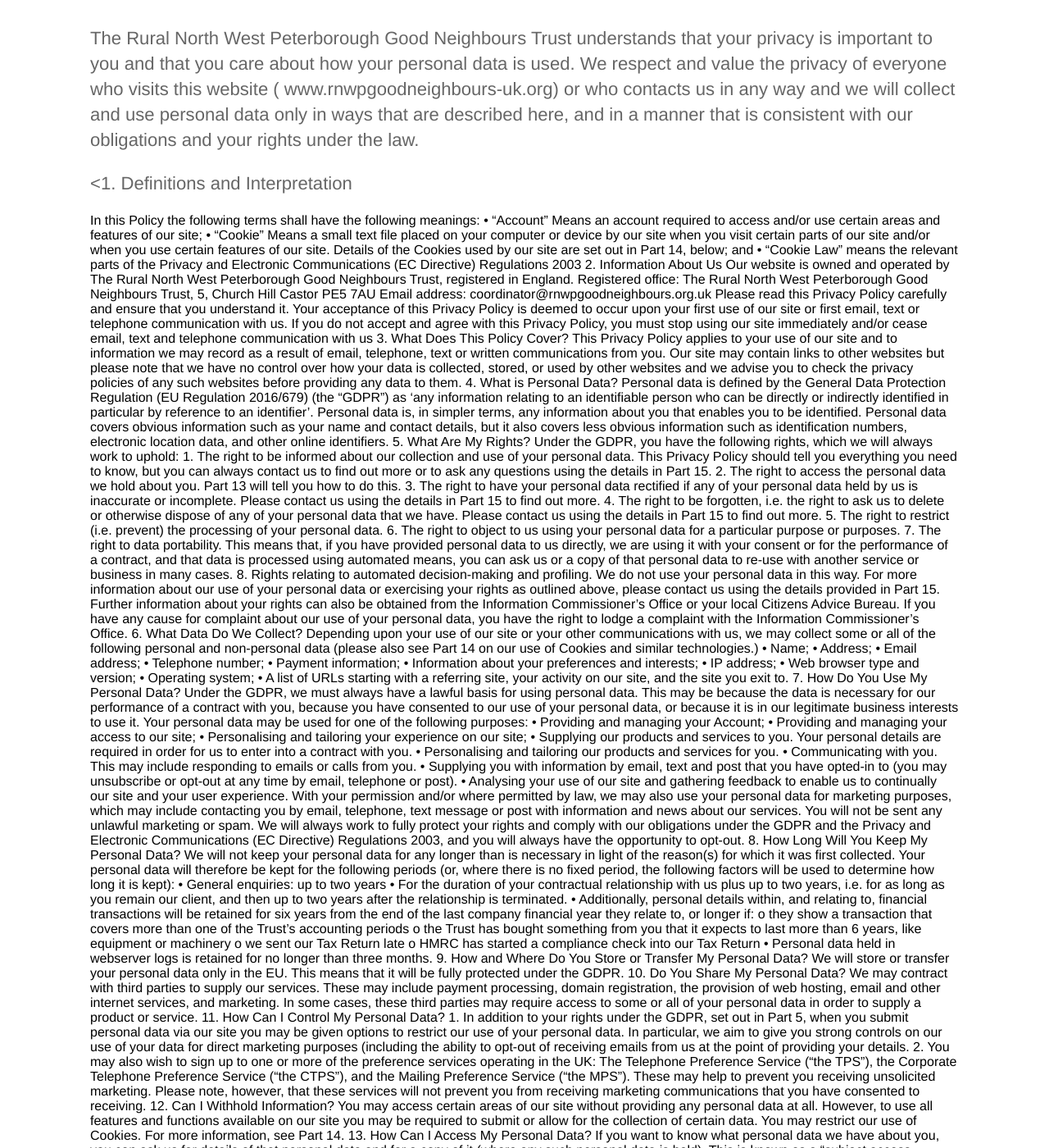
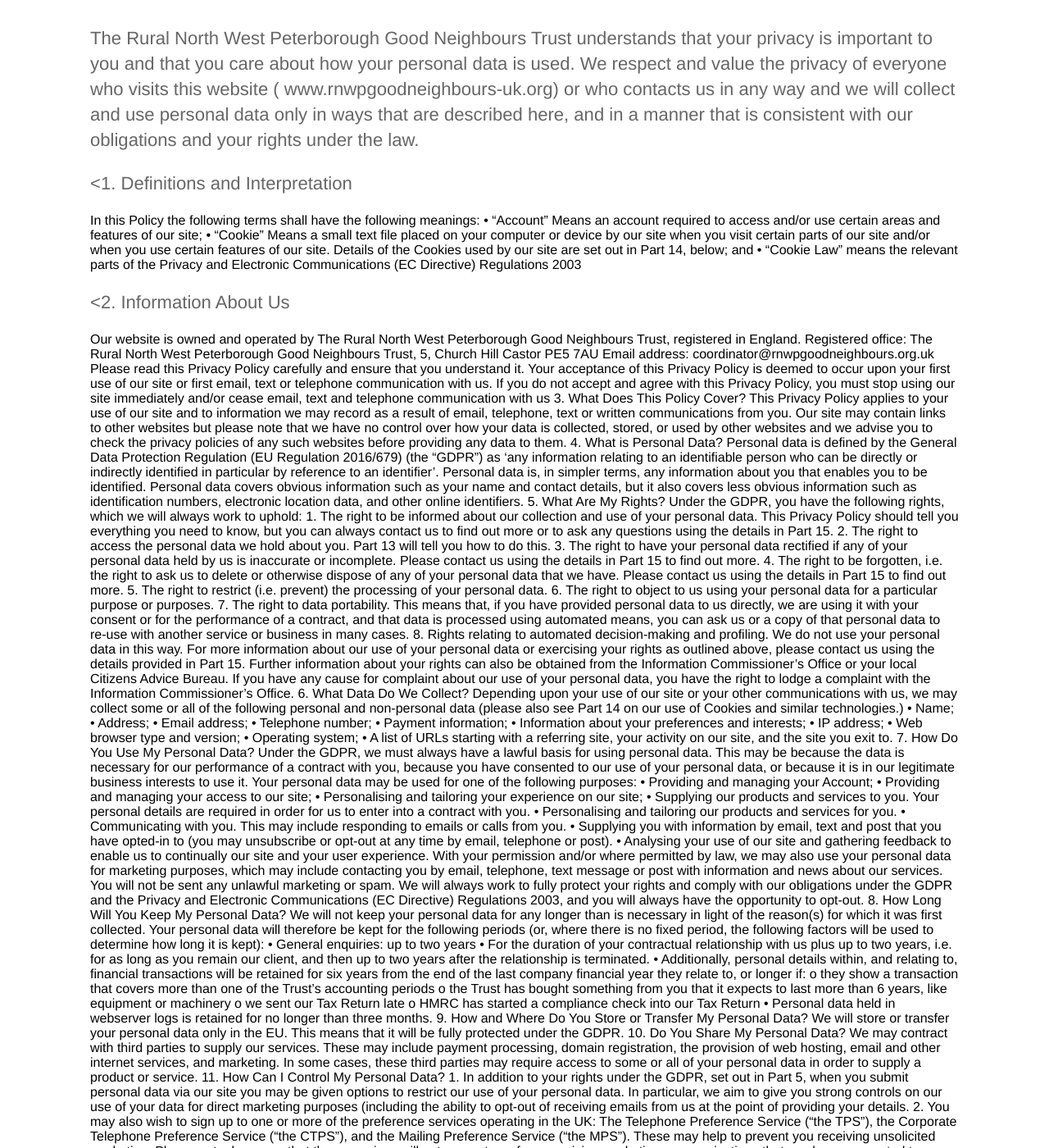
Before and after one commit to chriswilde1946/goodneighboursrp.org.uk, a Jekyll site: the page built from PrivacyPolicy.html, in a window 1280 px wide and 1400 px high, scrolled down 372 px. Shown: the whole window at 82% size. Built offline with Jekyll 4.4.1, drawn with Linux system fonts in a browser that asks for light colours; some of the changed text lies outside the part shown.

```diff
--- a/PrivacyPolicy.html
+++ b/PrivacyPolicy.html
@@ -16,7 +16,7 @@ title: <h2><strong>Privacy Policy</strong></h2>
 •       “Cookie” Means a small text file placed on your computer or device by our site when you visit certain parts of our site and/or when you use certain features of our site. Details of the Cookies used by our site are set out in Part 14, below; and
 •       “Cookie Law” means the relevant parts of the Privacy and Electronic Communications (EC Directive) Regulations 2003
 
-			2. Information About Us
+			 <p> <2. Information About Us</p>
 Our website is owned and operated by The Rural North West Peterborough Good Neighbours  Trust, registered in England.
 Registered office:
 The Rural North West Peterborough Good Neighbours Trust,
```
